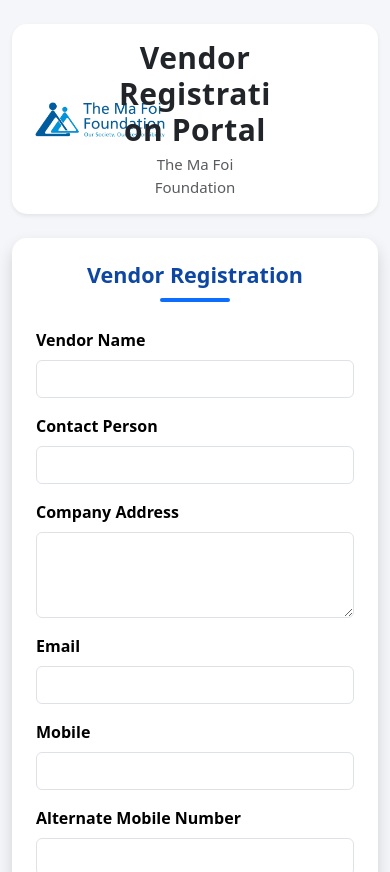
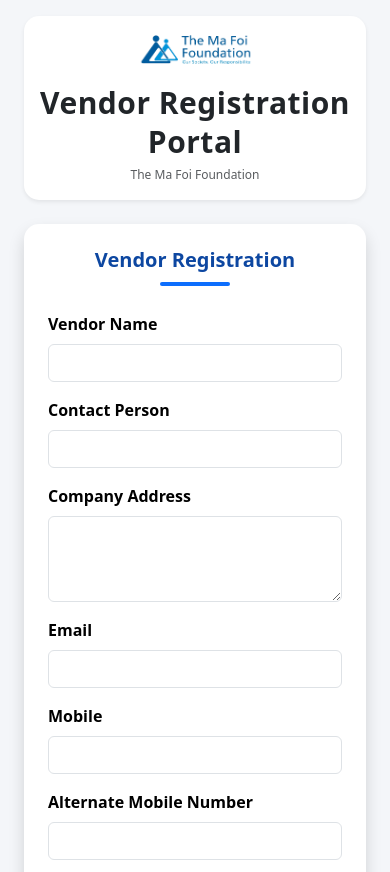
Before and after one commit to dhanabaal-24/vendor-portal, a plain HTML site: page index.html in a window 390 px wide. Shown: the top 872 px of the page. Drawn offline with nearby package versions, Linux system fonts and the light colour scheme.

Commit message:
made responsive

```diff
--- a/index.html
+++ b/index.html
@@ -63,7 +63,8 @@
 
 <body>
 
-<div class="container py-4">
+<div class="container-fluid py-3">
+    <div class="container">
 
 <!-- Header -->
 
@@ -73,13 +74,13 @@
 
         <!-- Logo Left -->
 
-        <div class="col-md-2 col-3">
+        <div class="col-lg-2 col-md-3 col-12 text-center mb-3 mb-md-0">
             <img src="logo.png" class="logo" alt="Logo">
         </div>
 
         <!-- Heading Center -->
 
-        <div class="col-md-8 col-6 text-center">
+        <div class="col-lg-8 col-md-6 col-12 text-center">
 
             <h1 class="website-title">
                 Vendor Registration Portal
@@ -91,8 +92,7 @@
 
         </div>
 
-        <div class="col-md-2 col-3"></div>
-
+        <div class="col-lg-2 col-md-3 d-none d-md-block"></div>
     </div>
 
 </div>
@@ -109,12 +109,12 @@
 
         <div class="row">
 
-            <div class="col-md-6 mb-3">
+            <div class="col-12 col-md-6 mb-3">
                 <label class="form-label">Vendor Name</label>
                 <input type="text" class="form-control" id="vendorName" required>
             </div>
 
-            <div class="col-md-6 mb-3">
+            <div class="col-12 col-md-6 mb-3">
                 <label class="form-label">Contact Person</label>
                 <input type="text" class="form-control" id="contactPerson" required>
             </div>
@@ -129,11 +129,11 @@
     </textarea>
 </div>
 
-            <div class="col-md-6 mb-3">
+            <div class="col-12 col-md-6 mb-3">
                 <label class="form-label">Email</label>
                 <input type="email" class="form-control" id="email" required>
             </div>
-            <div class="col-md-6 mb-3">
+            <div class="col-12 col-md-6 mb-3">
     <label class="form-label">Mobile</label>
     <input
     type="tel"
@@ -143,7 +143,7 @@
     maxlength="10"
     required>
 </div>
-            <div class="col-md-6 mb-3">
+            <div class="col-12 col-md-6 mb-3">
     <label class="form-label">Alternate Mobile Number</label>
     <input
     type="tel"
@@ -153,12 +153,12 @@
     maxlength="10"
     required>
 </div>
-            <div class="col-md-6 mb-3">
+            <div class="col-12 col-md-6 mb-3">
                 <label class="form-label">PAN Number</label>
                 <input type="text" class="form-control" id="pan" required>
             </div>
 
-            <div class="col-md-6 mb-3">
+            <div class="col-12 col-md-6 mb-3">
     <label class="form-label">PAN Card Upload</label>
     <input
         type="file"
@@ -167,12 +167,12 @@
         accept=".pdf,.jpg,.jpeg,.png" required>
 </div>
 
-            <div class="col-md-6 mb-3">
+            <div class="col-12 col-md-6 mb-3">
                 <label class="form-label">GST Number (Optional)</label>
                 <input type="text" class="form-control" id="gst">
             </div>
 
-            <div class="col-md-6 mb-3">
+            <div class="col-12 col-md-6 mb-3">
     <label class="form-label">GST Certificate Upload (Optional)</label>
     <input
         type="file"
@@ -181,7 +181,7 @@
         accept=".pdf,.jpg,.jpeg,.png">
 </div>
 
-<div class="col-md-6 mb-3">
+<div class="col-12 col-md-6 mb-3">
     <label class="form-label">
         Upload Signed Agreement / Contract
     </label>
@@ -192,7 +192,7 @@
         accept=".pdf,.jpg,.jpeg,.png"
         required>
 </div>
-<div class="col-md-6 mb-3">
+<div class="col-12 col-md-6 mb-3">
     <label class="form-label">
         Date of Agreement
     </label>
@@ -202,7 +202,7 @@
         id="agreementDate"
         required>
 </div>
-<div class="col-md-6 mb-3">
+<div class="col-12 col-md-6 mb-3">
     <label class="form-label">
         Validity of Agreement
     </label>
@@ -220,7 +220,7 @@
     </select>
 </div>
 
-            <div class="col-md-6 mb-3">
+            <div class="col-12 col-md-6 mb-3">
 
     <label class="form-label">Service Categories</label>
 
@@ -346,7 +346,7 @@
 
 <div class="row">
 
-    <div class="col-md-6 mb-3">
+    <div class="col-12 col-md-6 mb-3">
         <label class="form-label">Bank Account Number</label>
         <input
     type="text"
@@ -358,17 +358,17 @@
     required>
     </div>
 
-    <div class="col-md-6 mb-3">
+    <div class="col-12 col-md-6 mb-3">
         <label class="form-label">Account Holder Name</label>
         <input type="text" class="form-control" id="accountHolder" required>
     </div>
 
-    <div class="col-md-6 mb-3">
+    <div class="col-12 col-md-6 mb-3">
         <label class="form-label">Bank Name</label>
         <input type="text" class="form-control" id="bankName" required>
     </div>
 
-    <div class="col-md-6 mb-3">
+    <div class="col-12 col-md-6 mb-3">
         <label class="form-label">IFSC Code</label>
         <input type="text" class="form-control" id="ifsc" required>
     </div>
@@ -382,7 +382,7 @@
     </form>
 
 </div>
-<div class="text-center mb-3">
+<div class="text-center mb-3 d-grid gap-2 d-md-block">
     <button class="btn btn-success" onclick="verifyAndDownload()">
     Download CSV
 </button>
@@ -682,5 +682,6 @@
 
 </script>
 <script src="https://cdn.jsdelivr.net/npm/bootstrap@5.3.3/dist/js/bootstrap.bundle.min.js"></script>
+    </div>
 </body>
 </html>
--- a/style.css
+++ b/style.css
@@ -1,6 +1,12 @@
 /* ===================================
    GLOBAL STYLES
 =================================== */
+.container{
+    max-width:1200px;
+    margin:auto;
+    padding-left:15px;
+    padding-right:15px;
+}
 
 *{
     margin:0;
@@ -27,8 +33,30 @@
 }
 
 .logo{
-    height:60px;
-    width:auto;
+    max-height:60px;
+    height:auto;
+    width:100%;
+    max-width:180px;
+    object-fit:contain;
+}
+
+.website-title{
+    word-break:break-word;
+}
+
+.form-label{
+    word-break:break-word;
+}
+
+.dropdown-menu{
+    max-height:250px;
+    overflow-y:auto;
+}
+
+input[type="file"]{
+    width:100%;
+    overflow:hidden;
+    text-overflow:ellipsis;
 }
 
 .website-title{
@@ -253,6 +281,18 @@
     min-width:220px;
 }
 
+@media (max-width: 992px){
+
+    .website-title{
+        font-size:28px;
+    }
+
+    .navbar-custom{
+        padding:20px;
+    }
+
+}
+
 /* ===================================
    SCROLLBAR
 =================================== */
@@ -274,21 +314,166 @@
    MOBILE RESPONSIVE
 =================================== */
 
-@media(max-width:768px){
+@media (max-width:768px){
+
+    .container{
+        padding-left:10px;
+        padding-right:10px;
+    }
 
     .website-title{
-        font-size:24px;
+        font-size:22px;
+        line-height:1.3;
+    }
+
+    .navbar-custom{
+        padding:15px;
+        text-align:center;
     }
 
     .logo{
-        height:45px;
+        max-width:120px;
+        margin:auto;
+        display:block;
     }
 
     .card{
-        padding:20px !important;
+        padding:15px !important;
     }
 
-    .btn-primary{
+    .btn-primary,
+    .btn-success{
         width:100%;
     }
+
+    .dropdown-toggle{
+        font-size:13px;
+    }
+
+    .form-control,
+    .form-select{
+        font-size:16px;
+    }
+
 }
+
+@media (max-width:480px){
+
+    .website-title{
+        font-size:18px;
+    }
+
+    .navbar-custom p{
+        font-size:12px;
+    }
+
+    .form-control,
+    .form-select{
+        padding:10px;
+    }
+
+    .card h4,
+    .card h5{
+        font-size:20px;
+    }
+
+}
+
+/* ===========================
+   RESPONSIVE IMPROVEMENTS
+=========================== */
+
+.container{
+    max-width:1200px;
+}
+
+.logo{
+    max-width:180px;
+    width:100%;
+    height:auto;
+}
+
+.dropdown-menu{
+    max-height:250px;
+    overflow-y:auto;
+}
+
+.form-control,
+.form-select{
+    width:100%;
+}
+
+.btn-primary,
+.btn-success{
+    min-height:48px;
+}
+
+/* Tablets */
+@media (max-width:992px){
+
+    .website-title{
+        font-size:28px;
+    }
+
+    .navbar-custom{
+        padding:20px;
+    }
+
+}
+
+/* Mobiles */
+@media (max-width:768px){
+
+    .website-title{
+        font-size:22px;
+        line-height:1.3;
+    }
+
+    .logo{
+        max-width:120px;
+        margin:auto;
+        display:block;
+    }
+
+    .navbar-custom{
+        padding:15px;
+        text-align:center;
+    }
+
+    .card{
+        padding:15px !important;
+    }
+
+    .btn-primary,
+    .btn-success{
+        width:100%;
+    }
+
+    .dropdown-toggle{
+        font-size:14px;
+    }
+
+    .form-control,
+    .form-select{
+        font-size:16px;
+    }
+
+}
+
+/* Small Phones */
+@media (max-width:480px){
+
+    .website-title{
+        font-size:18px;
+    }
+
+    .navbar-custom p{
+        font-size:12px;
+    }
+
+    .card h4,
+    .card h5{
+        font-size:20px;
+    }
+
+}
```
